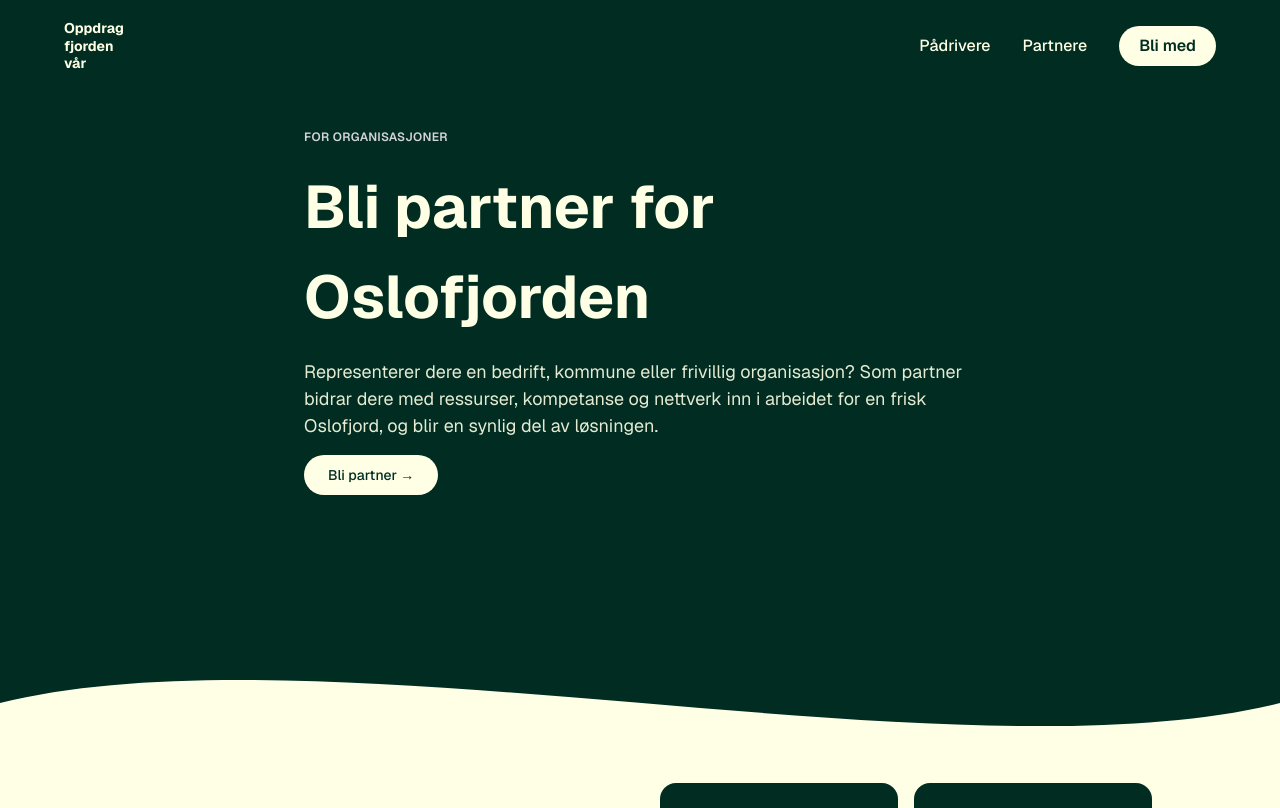
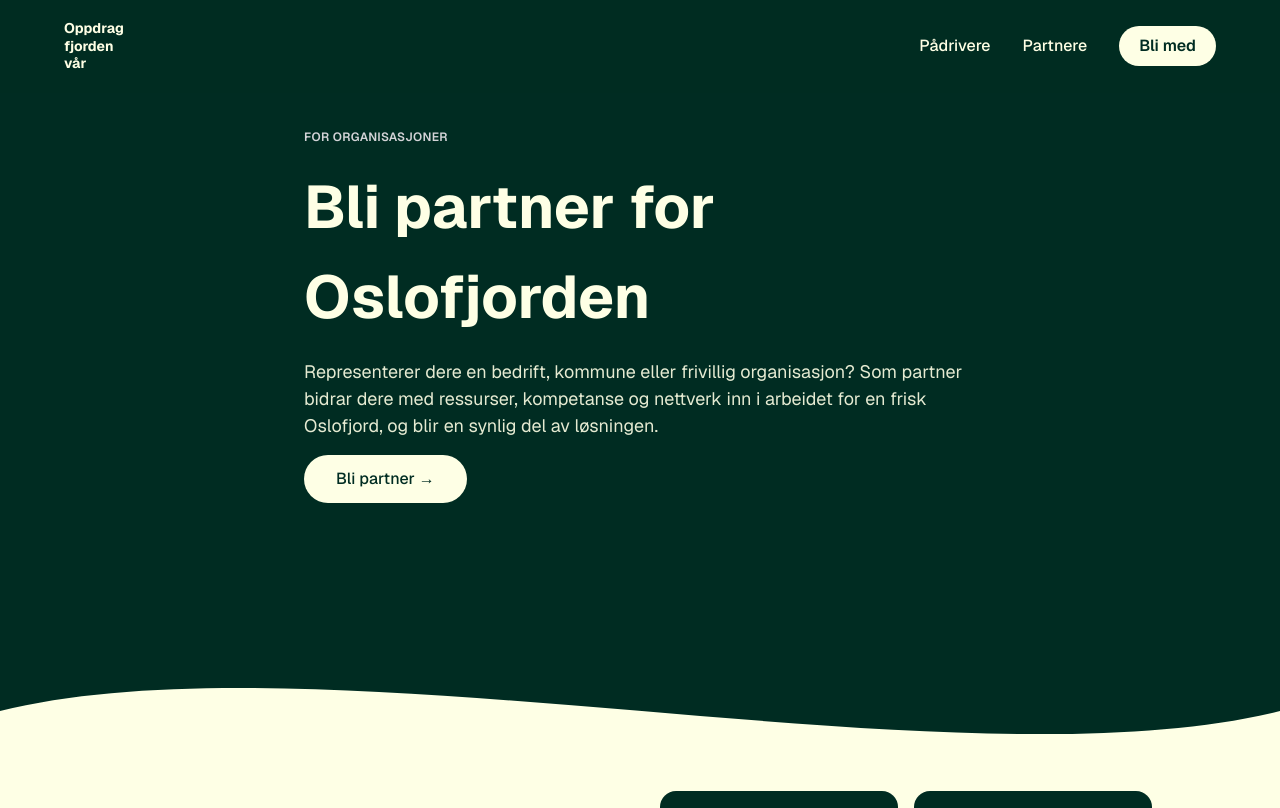
Before and after one commit to Padriv/paadriv-redd-fjorden, a Next.js app: page /organisasjon in a window 1280 px wide. Shown: the top 808 px of the page. Built offline with nearby package versions, Linux system fonts and the light colour scheme.

Commit message:
refactor: update button styles in HeroSection component

```diff
--- a/app/_components/HeroSection.tsx
+++ b/app/_components/HeroSection.tsx
@@ -29,7 +29,7 @@ export default function HeroSection({
 				<button
 					type="button"
 					onClick={onJoinClick}
-					className="flex h-10 w-fit items-center justify-center self-start rounded-full bg-cream px-6 text-label font-medium text-deep-green transition-colors hover:bg-tan"
+					className="flex h-12 w-fit items-center justify-center self-start rounded-full bg-cream px-8 text-button font-medium text-deep-green transition-colors hover:bg-green-light-moss"
 				>
 					{buttonLabel} →
 				</button>
```
